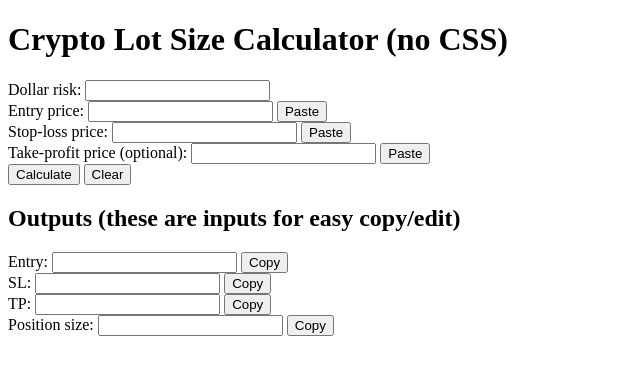
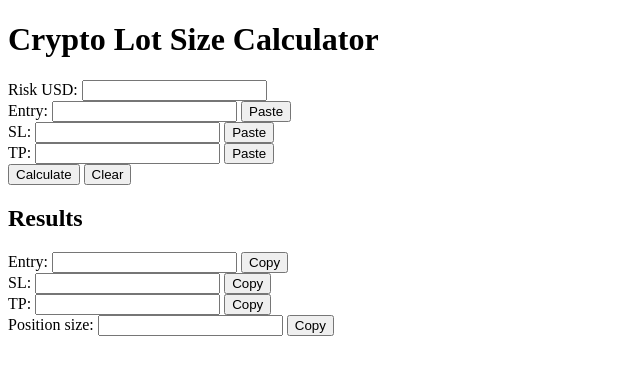
Before and after one commit to CaixaOca/CryptoPositionCalculator, a plain HTML site: page index.html in a window 1280 px wide. Shown: the whole page, without its empty margins (0-640 px from the left). Drawn offline with Linux system fonts and the light colour scheme.

Commit message:
Update index.html

```diff
--- a/index.html
+++ b/index.html
@@ -5,24 +5,24 @@
   <title>Crypto Lot Size Calculator</title>
 </head>
 <body>
-  <h1>Crypto Lot Size Calculator (no CSS)</h1>
+  <h1>Crypto Lot Size Calculator</h1>
 
   <div>
-    <label>Dollar risk: <input id="risk" type="number" step="0.01"></label>
+    <label>Risk USD: <input id="risk" type="number" step="0.01"></label>
   </div>
 
   <div>
-    <label>Entry price: <input id="price" type="number" step="0.0001"></label>
+    <label>Entry: <input id="price" type="number" step="0.0001"></label>
     <button type="button" id="pastePrice">Paste</button>
   </div>
 
   <div>
-    <label>Stop-loss price: <input id="sl" type="number" step="0.0001"></label>
+    <label>SL: <input id="sl" type="number" step="0.0001"></label>
     <button type="button" id="pasteSL">Paste</button>
   </div>
 
   <div>
-    <label>Take-profit price (optional): <input id="tp" type="number" step="0.0001"></label>
+    <label>TP: <input id="tp" type="number" step="0.0001"></label>
     <button type="button" id="pasteTP">Paste</button>
   </div>
 
@@ -31,7 +31,7 @@
     <button id="clear">Clear</button>
   </div>
 
-  <h2>Outputs (these are inputs for easy copy/edit)</h2>
+  <h2>Results</h2>
   <div>
     <label>Entry: <input id="outEntry" type="text" readonly></label>
     <button id="copyOutEntry">Copy</button>
```
